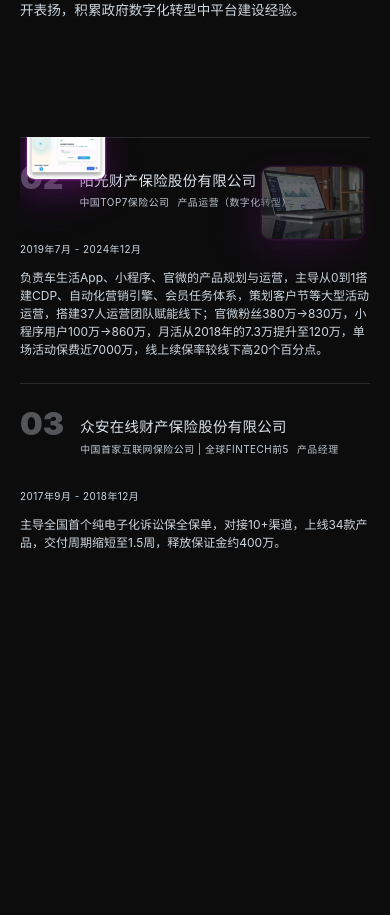
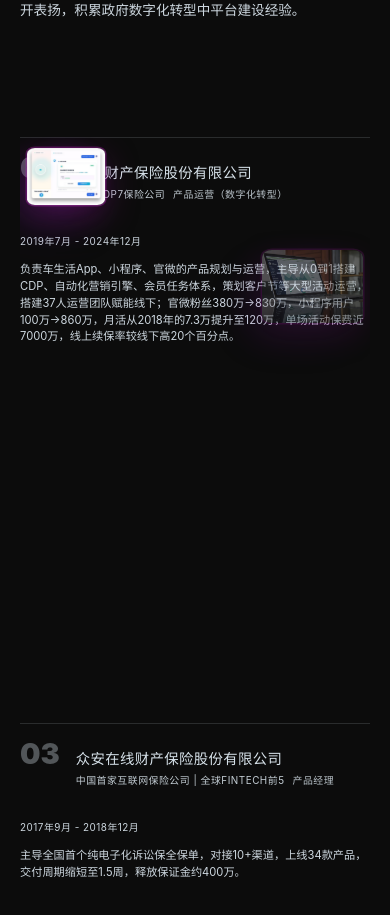
Before and after one commit to guojingcolorful-sudo/portfolio-website, a React (Vite) app: page / in a window 390 px wide. Shown: the part 2080-2995 px from the top of the page. Built offline with nearby package versions, Linux system fonts and the light colour scheme.

Commit message:
test: 02-04在导航与屏幕底部间均匀分布，全视口自适应（≤340px回退普通流）

```diff
--- a/src/components/Timeline.jsx
+++ b/src/components/Timeline.jsx
@@ -19,7 +19,7 @@
   return (
     <div
       className={`border-t border-[#D7E2EA]/15 ${
-        compact ? 'py-6 sm:py-8 md:py-10 [@media(max-height:820px)]:py-3' : 'py-8 sm:py-10 md:py-12 [@media(max-height:820px)]:py-3'
+        compact ? 'py-4 sm:py-5 md:py-6 [@media(max-height:820px)]:py-3' : 'py-8 sm:py-10 md:py-12 [@media(max-height:820px)]:py-3'
       }`}
     >
       <div className="flex items-start justify-between gap-6 flex-wrap md:flex-nowrap">
@@ -27,7 +27,7 @@
           <span
             className={`font-black leading-none text-[#D7E2EA]/35 ${
               compact
-                ? 'text-[clamp(2rem,5vw,84px)] [@media(max-height:820px)]:text-[clamp(1.8rem,7vw,96px)]'
+                ? 'text-[clamp(1.8rem,4.5vw,72px)] [@media(max-height:820px)]:text-[clamp(1.6rem,6vw,80px)]'
                 : 'text-[clamp(3rem,10vw,140px)] [@media(max-height:820px)]:text-[clamp(1.8rem,7vw,96px)]'
             }`}
           >
@@ -78,7 +78,7 @@
       <p
         className={`text-[#D7E2EA]/95 font-normal max-w-2xl ${
           compact
-            ? 'text-[clamp(0.75rem,1.3vw,0.95rem)] leading-normal mt-3 [@media(max-height:820px)]:text-[clamp(0.7rem,1.2vw,0.9rem)]'
+            ? 'text-[clamp(0.7rem,1.2vw,0.9rem)] leading-normal mt-3 [@media(max-height:820px)]:text-[clamp(0.6rem,1vw,0.8rem)]'
             : 'leading-relaxed text-[clamp(0.85rem,1.6vw,1.25rem)] mt-5 [@media(max-height:820px)]:mt-3 [@media(max-height:820px)]:text-[clamp(0.72rem,1.4vw,1rem)] [@media(max-height:820px)]:leading-normal'
         }`}
       >
@@ -221,17 +221,17 @@
       </div>
 
       {/* 02-04 钉住视窗：三条履历紧凑同屏，照片在文字上方随滚动上漂 */}
-      <div ref={wrapRef} className={reduce ? 'relative' : `relative ${PIN_SCROLL}`}>
+      <div ref={wrapRef} className={reduce ? 'relative' : `relative ${PIN_SCROLL} max-[340px]:h-auto`}>
         <div
           className={
             reduce
               ? 'relative'
-              : 'sticky top-0 h-[100dvh] overflow-hidden pt-[84px] sm:pt-[92px]'
+              : 'sticky top-0 h-[100dvh] overflow-hidden pt-[84px] sm:pt-[92px] max-[340px]:static max-[340px]:h-auto max-[340px]:overflow-visible max-[340px]:pt-0'
           }
         >
           {/* 钉住带：02 顶部 → 04 底部，超出部分裁剪 */}
-          <div className="relative overflow-hidden">
-            <div className="relative z-10 max-w-5xl mx-auto">
+          <div className={`relative overflow-hidden ${reduce ? '' : 'h-[calc(100dvh-84px)] sm:h-[calc(100dvh-92px)] max-[340px]:h-auto'}`}>
+            <div className={`relative z-10 max-w-5xl mx-auto ${reduce ? '' : 'h-full flex flex-col justify-between max-[340px]:h-auto'}`}>
               <FadeIn y={30} delay={0}>
                 <Row item={second} index={1} compact />
               </FadeIn>
```
